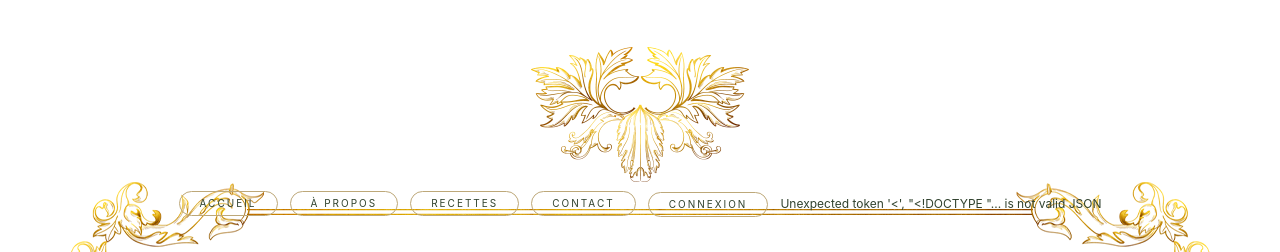
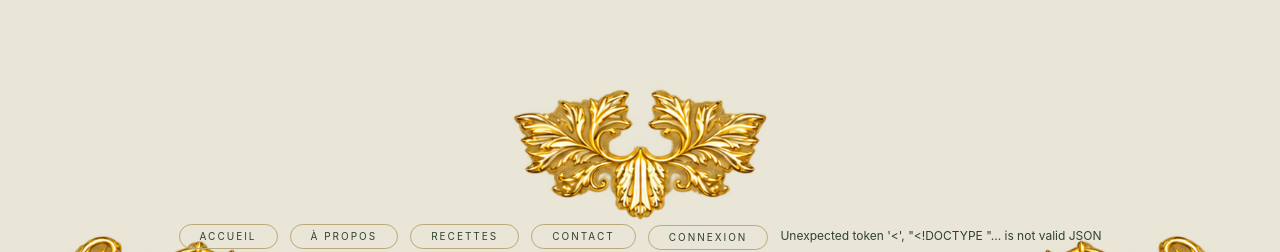
Before and after one commit to raphaeldebot/OPERATION-CHOCOLATE, a PHP site: the page made by view/home.html.twig in a window 1280 px wide. Shown: the top 252 px of the page. Run offline with PHP 8.4, Linux system fonts and the light colour scheme; the template is opened without the code that fills it, so the values that code supplies are empty; some libraries are stand-ins or nearby versions.

Commit message:
fix: remove image backgrounds and adjust header layout

```diff
--- a/view/template/header.html.twig
+++ b/view/template/header.html.twig
@@ -1,29 +1,34 @@
-{# En-tête commun : les éléments décoratifs cadrent le logo et la navigation. #}
+
+{# En-tête commun Maison Rosalie #}
 <header class="rosalie-header relative z-20 bg-[#e9e6d8] text-[#30422e]">
+
     <div class="relative mx-auto h-[375px] w-full max-w-[1427px] md:h-[520px] xl:h-[600px]">
 
+        {# Cadre doré : on conserve sa largeur #}
         <img
             src="assets/images/decorative/header-ornaments.png"
             alt=""
             aria-hidden="true"
-    class="pointer-events-none absolute left-1/2 top-0 z-0 w-full max-w-[860px] -translate-x-1/2 object-contain mix-blend-multiply"
+            class="pointer-events-none absolute inset-x-0 top-0 z-0 w-full object-contain"
         >
 
-
-        {# Boutons de navigation, placés sous le fleuron. #}
-        <div class="absolute inset-x-4 top-[103px] z-30 md:top-[155px] xl:top-[190px]">
+        {# Navigation : sous l'ornement, juste au-dessus de la ligne #}
+        <div class="absolute inset-x-4 top-[103px] z-30 md:top-[min(17.4vw,248px)]">
             {% include 'template/navbar.html.twig' %}
         </div>
 
-        {# Le SVG contient déjà le monogramme ET le nom Maison Rosalie. #}
-        <a href="?pg=home"
+        {# Logo : sous la ligne dorée #}
+        <a
+            href="?pg=home"
             aria-label="Maison Rosalie — Accueil"
-           class="absolute left-1/2 top-[154px] z-10 block -translate-x-1/2 md:top-[210px] xl:top-[255px]">
-            <img src="assets/images/shared/logo-gold.svg"
+            class="absolute left-1/2 top-[154px] z-10 block -translate-x-1/2 md:top-[min(24vw,340px)]"
+        >
+            <img
+                src="assets/images/shared/logo-gold.svg"
                 alt="Maison Rosalie"
-                 class="h-[220px] w-auto max-w-none object-contain md:h-[280px] xl:h-[325px]" >
+                class="h-[220px] w-auto max-w-none object-contain md:h-[280px] xl:h-[325px]"
+            >
         </a>
-
 
     </div>
 </header>
```
Also changed, not shown: public/assets/css/app.css, public/assets/images/about/about-hero.png, public/assets/images/decorative/header-ornaments.png. Lines whose indentation alone changed are shown as unchanged.
